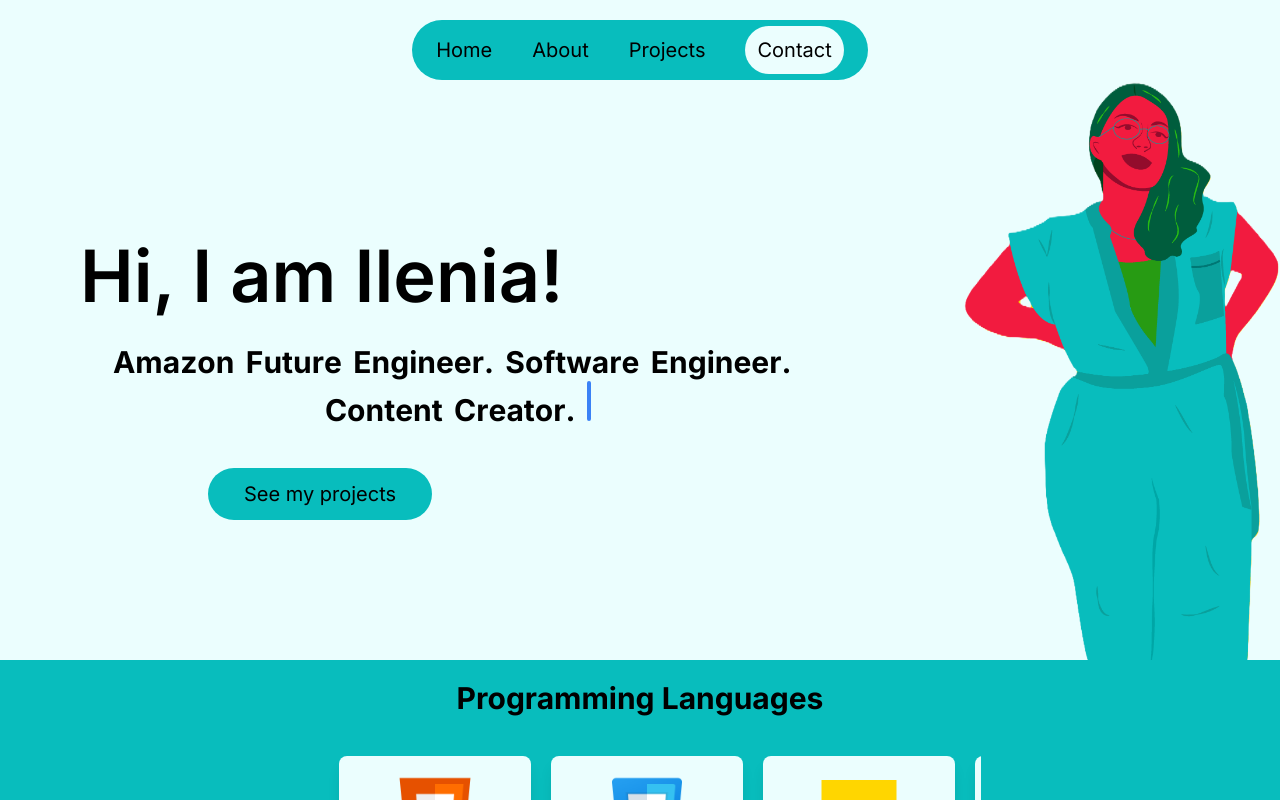
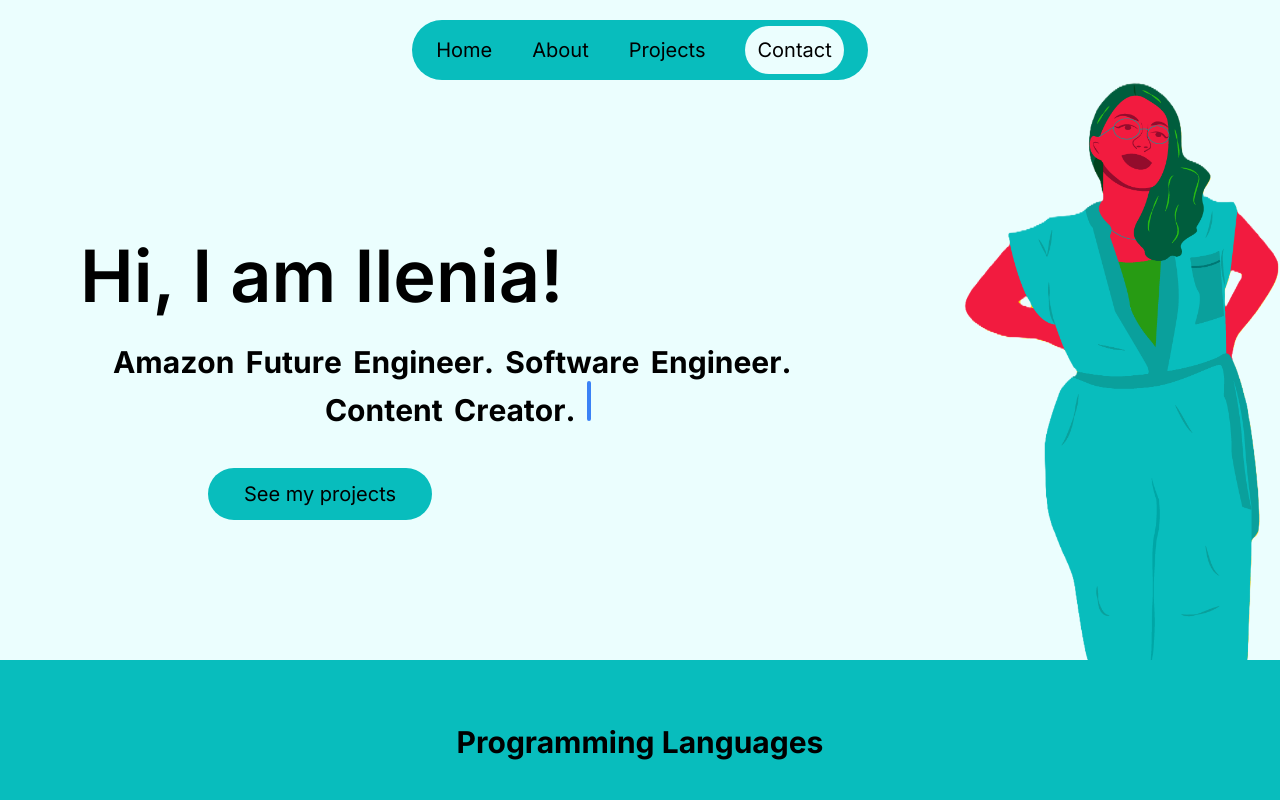
Before and after one commit to ileniadigital/ileniadigital.github.io, a Next.js app: page / in a window 1280 px wide. Shown: the top 800 px of the page. Built offline with nearby package versions, Linux system fonts and the light colour scheme.

Commit message:
changed size of hero and language sections

```diff
--- a/app/ui/home/hero.tsx
+++ b/app/ui/home/hero.tsx
@@ -37,7 +37,7 @@
         <div >
             <main>
                 {/* Hero section */}
-                <div className='flex flex-row'>
+                <div className='flex flex-row h-2/3'>
                     <div className='flex flex-col gap-5 mt-40 ml-20'>
                         <h2 className="text-7xl font-semibold">Hi, I am Ilenia!</h2>
                         <h3><TypewriterEffect words={name} /></h3>
--- a/app/ui/home/languages.tsx
+++ b/app/ui/home/languages.tsx
@@ -36,10 +36,10 @@
     };
 
     return (
-        <section className="flex flex-col justify-center items-center gap-10 bg-main ">
+        <section className="flex flex-col justify-center items-center gap-10 bg-main h-1/3 ">
             {/* Title */}
             <div className=" w-full flex justify-center">
-                <h4 className="text-black text-3xl font-bold mt-5">Programming Languages</h4>
+                <h4 className="text-black text-3xl font-bold mt-16">Programming Languages</h4>
             </div>
 
             <div className="relative flex flex-row justify-center items-center gap-3 w-full max-w-5xl">
@@ -51,7 +51,7 @@
                 </div>
                 {/* Language cards */}
                 <div ref={scrollRef}
-                    className='w-2/3 flex flex-row gap-5 overflow-x-auto overflow-hidden  px-10'
+                    className='w-2/3 flex flex-row gap-5 overflow-x-auto overflow-hidden px-10 mb-5'
                     style={{ scrollSnapType: "x mandatory", scrollbarWidth: "none" }}>
 
                     {languages.map((language, index) => (
```
